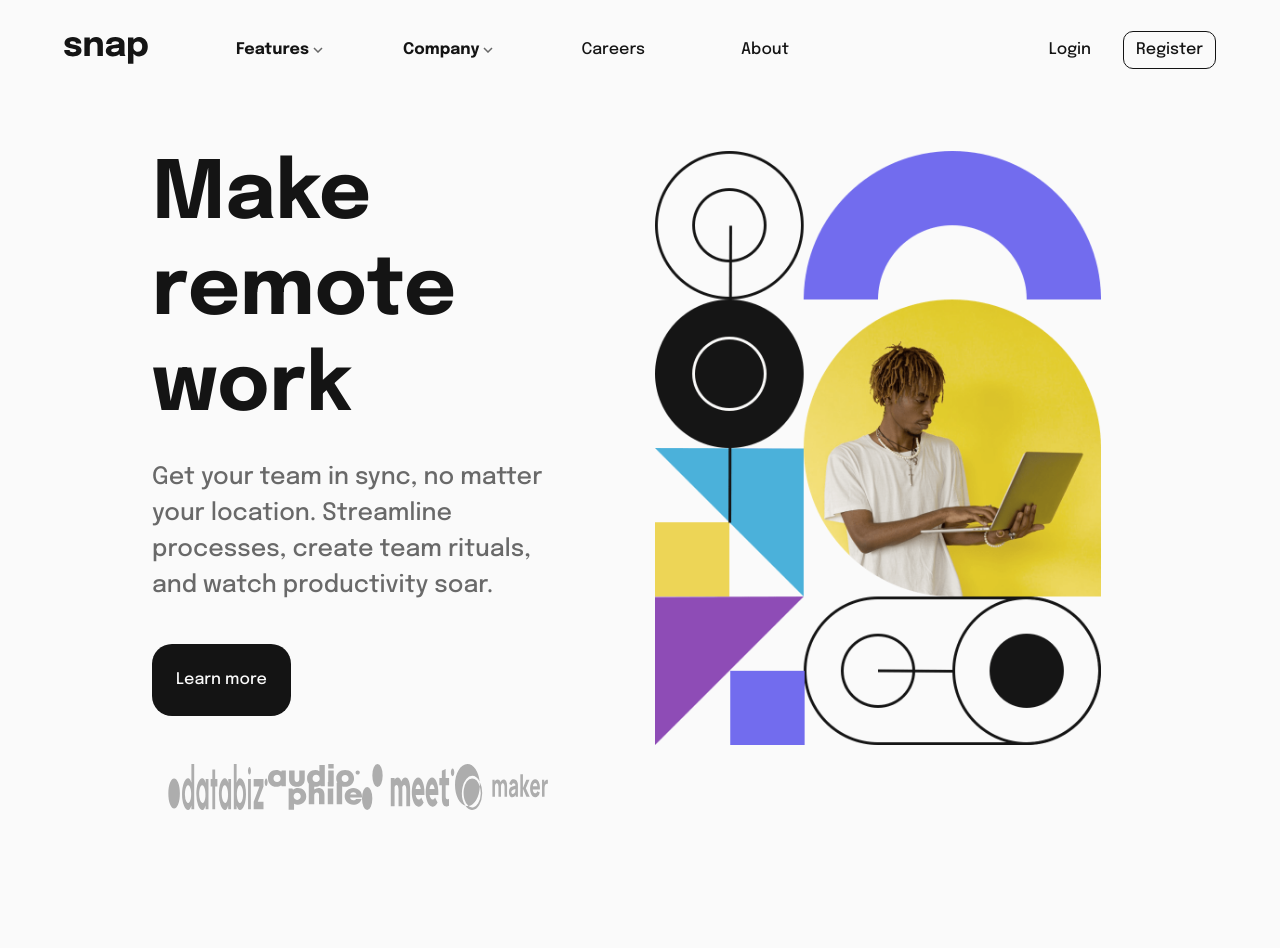
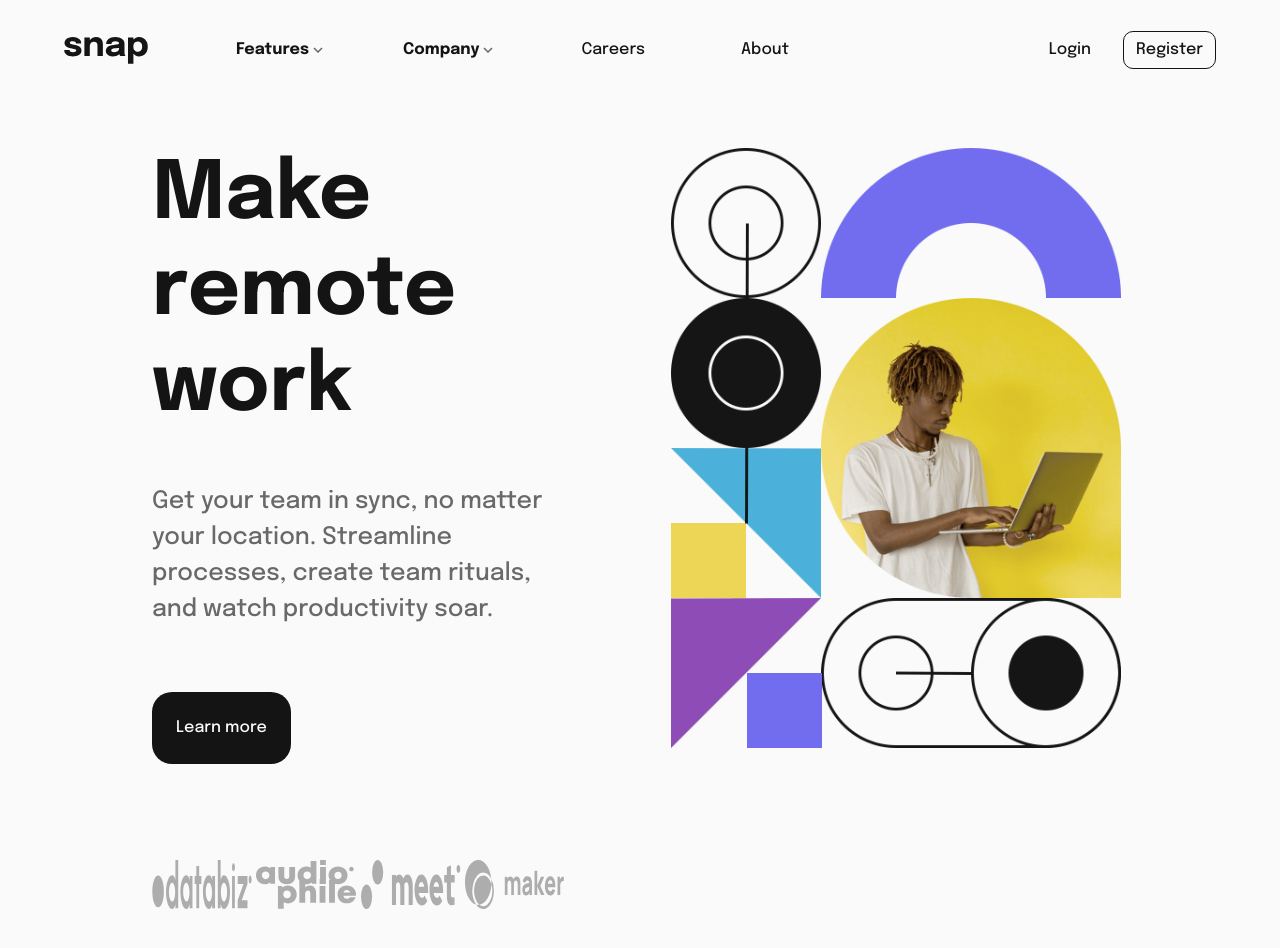
Before and after one commit to mohs0025/mtm6407-frontend-mentor, a plain HTML site: page index.html in a window 1280 px wide. Before the commit the page ends 858 px from the top, so only its background shows below. Drawn offline with nearby package versions, Linux system fonts and the light colour scheme.

Commit message:
Done with all kinds of challenges!

```diff
--- a/index.html
+++ b/index.html
@@ -129,13 +129,13 @@
     <div class="col-12 col-lg-6 my-lg-auto px-4">
       <div class="content-wrapper">
         <h1 class="font-weight-bold mt-5 mt-lg-0">Make remote work</h1>
-        <p class="mt-4">
+        <p class="mt-4 mt-lg-5">
           Get your team in sync, no matter your location. Streamline processes, create team rituals, and watch productivity soar.
         </p>
-        <button class="btn btn-custom-primary mt-4 p-4 mb-4">Learn more</button>
+        <button class="btn btn-custom-primary mt-4 p-4 mb-4 mt-lg-5 mb-lg-5" >Learn more</button>
 
         <!-- Client Logos Row -->
-        <div class="d-flex justify-content-between logo-container mt-4">
+        <div class="d-flex justify-content-between logo-container mt-4 mt-lg-5">
           <img src="images/client-databiz.svg" alt="Databiz logo" class="img-fluid logo-item">
           <img src="images/client-audiophile.svg" alt="Audiophile logo" class="img-fluid logo-item">
           <img src="images/client-meet.svg" alt="Meet logo" class="img-fluid logo-item">
--- a/style.css
+++ b/style.css
@@ -81,7 +81,7 @@ h6 {
 } */
 
 .hero-section h1 {
-    font-size: clamp(2rem, 5vw + 1rem, 6.5rem);
+    font-size: clamp(2rem, 5vw + 1rem, 6rem);
 }
 
 
@@ -328,7 +328,6 @@ header {
     /* Image Column Alignment */
     .hero-section .col-lg-6.d-lg-flex {
         justify-content: flex-end;
-        padding-right: 5%; /* Adjust as needed */
     }
 }
 
@@ -358,7 +357,6 @@ header {
     width: 100%; /* Make container span full width of the parent */
     max-width: 600px; /* Optional: set max width to match <h1> and <p> width */
     margin: 0 auto; /* Center the container */
-    padding: 0 1rem; /* Add some padding if needed for alignment */
 }
 
 /* Logo Item Styling */
```
Also changed, not shown: script.js (line endings or trailing spaces).
